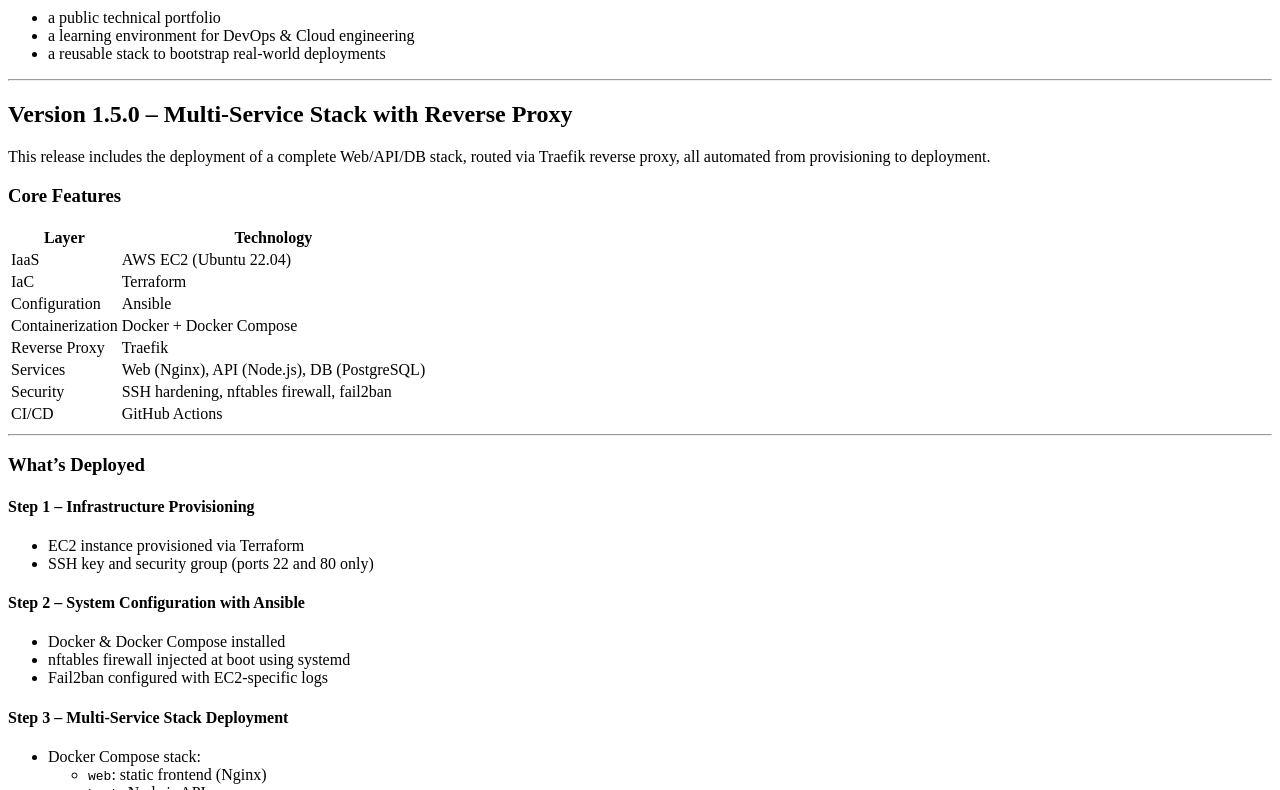
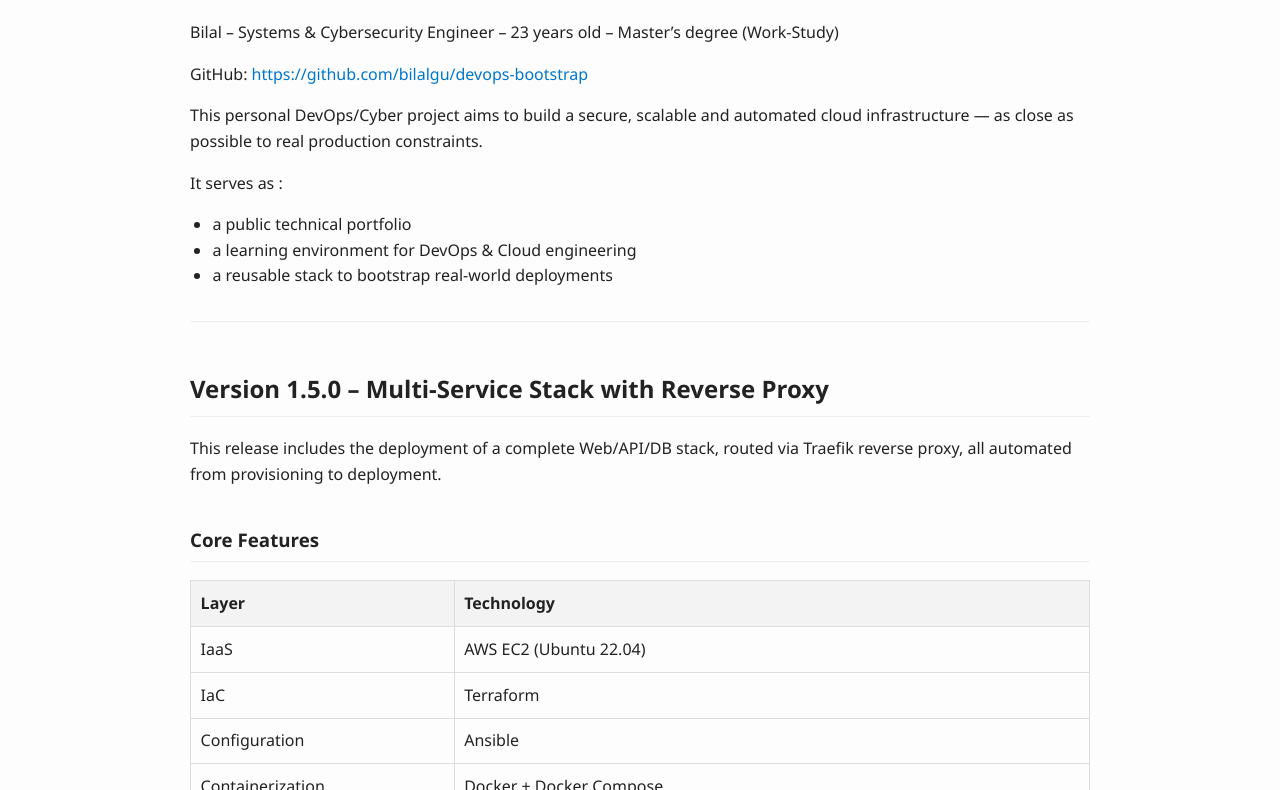
Before and after one commit to bilalgu/portfolio, a plain HTML site: page projects/devops-bootstrap.html in a window 1280 px wide. Shown: the part 159-949 px from the top of the page. Drawn offline with Linux system fonts and the light colour scheme.

Commit message:
apply custom CSS

```diff
--- a/index.html
+++ b/index.html
@@ -1,6 +1,18 @@
+<!DOCTYPE html>
+<html lang="en">
+<head>
+  <meta charset="UTF-8">
+  <title>Bilal Guirre – Projects</title>
+  <link rel="stylesheet" href="style.css">
+</head>
+<body>
+
     <h1 id="bilal-guirre---projects">Bilal Guirre - Projects</h1>
     <p>This is my personal portfolio.</p>
     <h2 id="featured">Featured</h2>
     <ul>
     <li><a href="projects/devops-bootstrap.html">DevOps Bootstrap Stack</a></li>
     </ul>
+
+</body>
+</html>
--- a/projects/devops-bootstrap.html
+++ b/projects/devops-bootstrap.html
@@ -1,7 +1,17 @@
+<!DOCTYPE html>
+<html lang="en">
+<head>
+  <meta charset="UTF-8">
+  <title>Bilal Guirre – Projects</title>
+  <link rel="stylesheet" href="../style.css">
+</head>
+<body>
+
     <h1 id="devops-bootstrap-stack-version-1.5.0">DevOps Bootstrap Stack –
     Version 1.5.0</h1>
     <p>Bilal – Systems &amp; Cybersecurity Engineer – 23 years old –
-Master’s degree (Work-Study) GitHub: <a
+    Master’s degree (Work-Study)</p>
+    <p>GitHub: <a
     href="https://github.com/bilalgu/devops-bootstrap">https://github.com/bilalgu/devops-bootstrap</a></p>
     <p>This personal DevOps/Cyber project aims to build a secure, scalable
     and automated cloud infrastructure — as close as possible to real
@@ -114,3 +124,6 @@
     <h2 id="github-repository">GitHub Repository</h2>
     <p>→ <a href="https://github.com/bilalgu/devops-bootstrap">Source code
     and documentation</a></p>
+
+</body>
+</html>
--- /dev/null
+++ b/style.css
@@ -0,0 +1,56 @@
+body {
+  font-family: 'Segoe UI', 'Helvetica Neue', sans-serif;
+  background-color: #fdfdfd;
+  color: #222;
+  max-width: 900px;
+  margin: 0 auto;
+  padding: 2rem;
+  line-height: 1.6;
+}
+
+h1, h2, h3 {
+  border-bottom: 1px solid #eee;
+  padding-bottom: 0.3em;
+  margin-top: 2em;
+  font-weight: 600;
+}
+
+a {
+  color: #0077cc;
+  text-decoration: none;
+}
+a:hover {
+  text-decoration: underline;
+}
+
+pre, code {
+  background-color: #f5f5f5;
+  border-radius: 4px;
+  padding: 0.2em 0.4em;
+  font-family: monospace;
+  font-size: 0.95em;
+}
+
+hr {
+  border: none;
+  border-top: 1px solid #eee;
+  margin: 2em 0;
+}
+
+ul {
+  padding-left: 1.4em;
+}
+
+table {
+  border-collapse: collapse;
+  width: 100%;
+  margin-top: 1em;
+}
+table th, table td {
+  border: 1px solid #ddd;
+  padding: 0.6em;
+  text-align: left;
+}
+table th {
+  background-color: #f3f3f3;
+}
```
Lines whose indentation alone changed are shown as unchanged.
